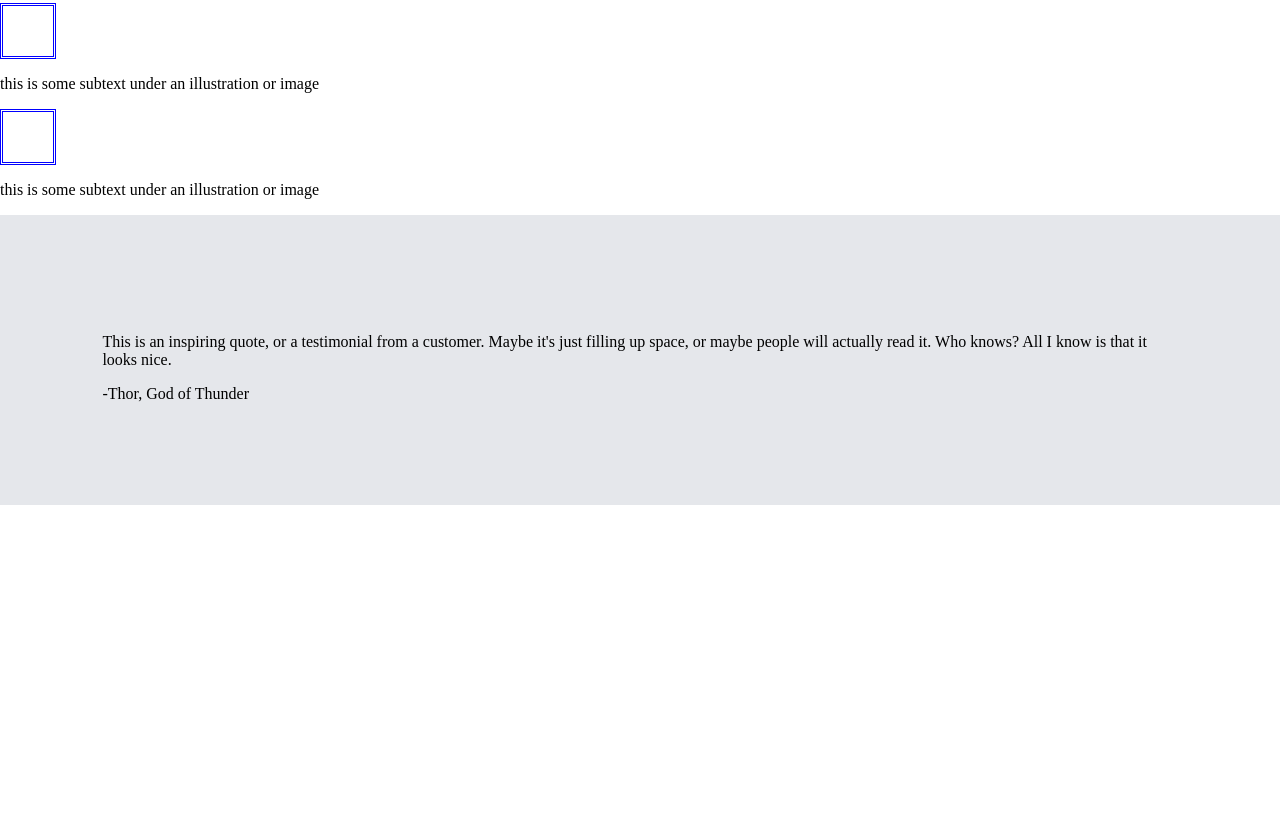
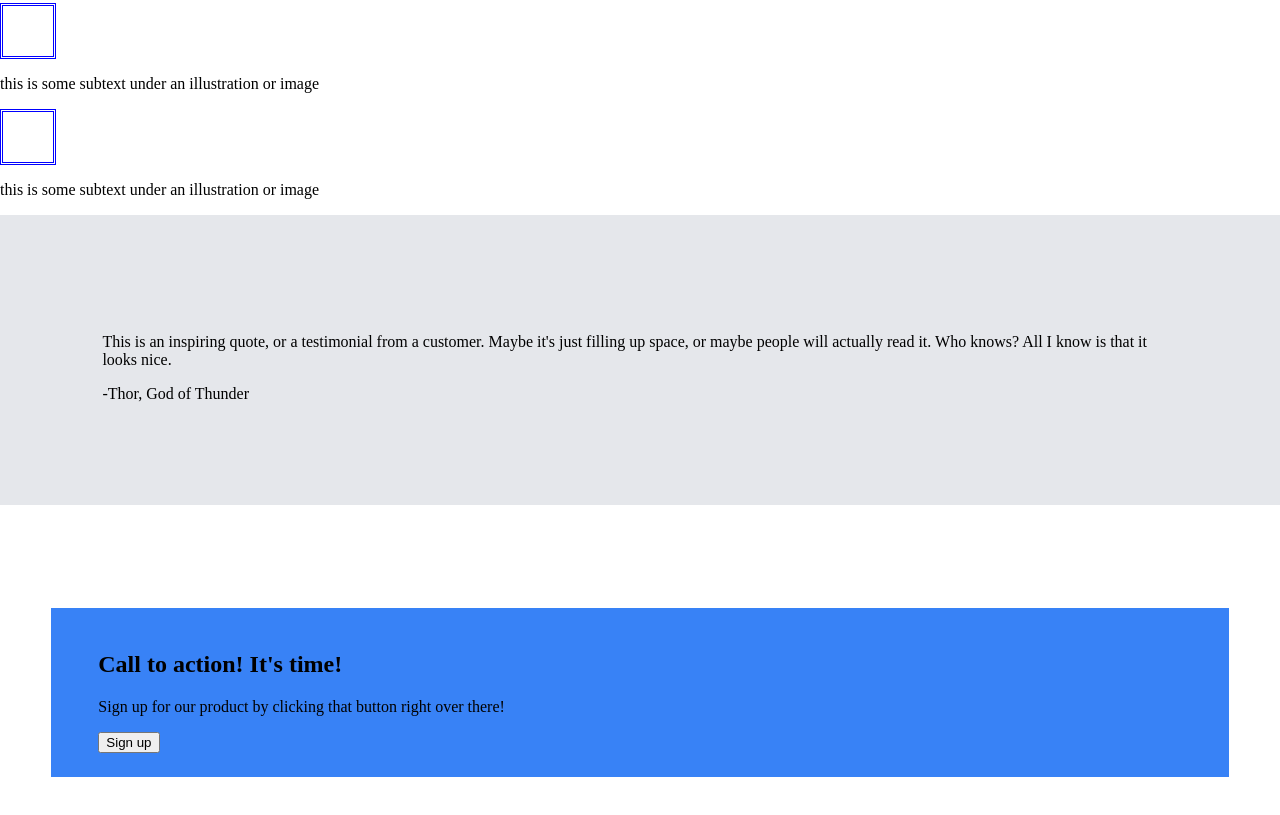
Before and after one commit to PoindexterG-Star/landing-place, a plain HTML site: page index.html in a window 1280 px wide. Shown: the part 613-1428 px from the top of the page. Before the commit the page ends 1118 px from the top, so only its background shows below. Drawn offline with Linux system fonts and the light colour scheme.

Commit message:
content 3 general settings

```diff
--- a/index.html
+++ b/index.html
@@ -55,7 +55,13 @@
       <div>-Thor, God of Thunder</div>
     </div>
 
-    <div class="content-3"></div>
+    <div class="content-3">
+      <div class="blue-box">
+        <h2>Call to action! It's time!</h2>
+        <p>Sign up for our product by clicking that button right over there!</p>
+        <button>Sign up</button>
+      </div>
+    </div>
 
     <div class="footer"></div>
   </body>
--- a/style.css
+++ b/style.css
@@ -30,3 +30,16 @@ ul {
     background-color: #E5E7EB;
     padding: 8%;
 }
+
+/* CONTENT 3 */
+
+.content-3 {
+    padding: 8% 4%;
+}
+
+.blue-box {
+    padding: 2% 4%;
+    background-color: #3882F6;
+}
+
+/* FOOTER */
```
